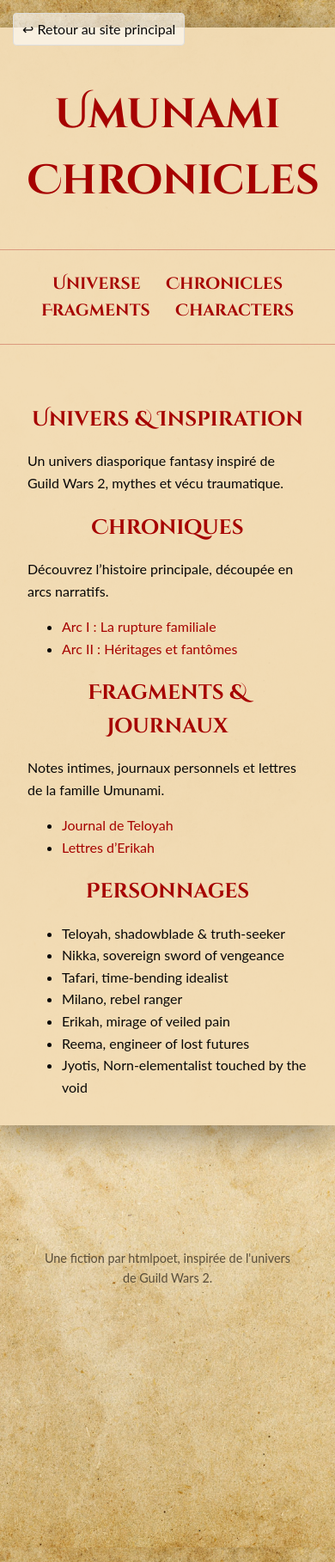
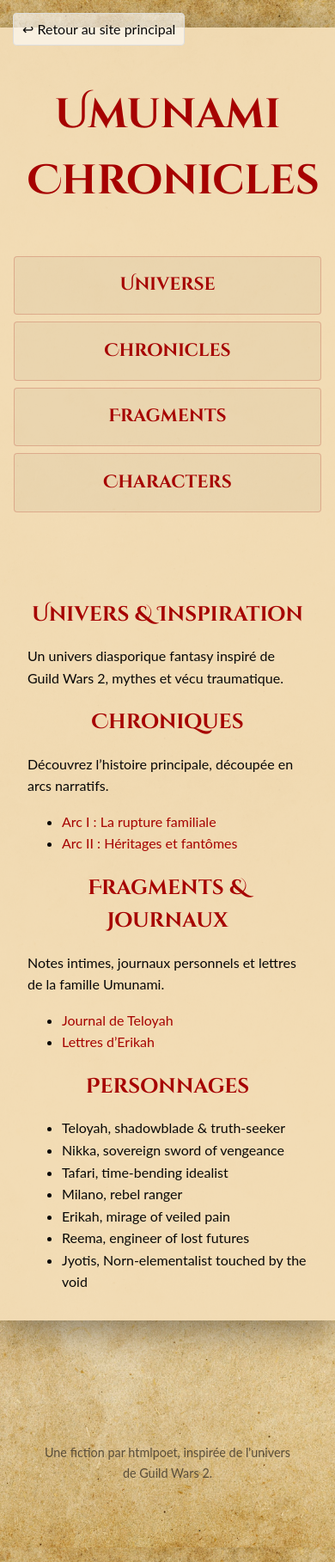
Before and after one commit to htmlpoet/htmlpoet.github.io, a Jekyll site: the page built from umunami.html, in a window 390 px wide. Shown: the whole page at 86% size. Built offline with Jekyll 4.4.1, drawn with Linux system fonts in a browser that asks for light colours.

Commit message:
umunami mobile menu

```diff
--- a/css/style.css
+++ b/css/style.css
@@ -928,12 +928,20 @@ body.umunami-body a:hover {
     /* Ajoutez un z-index élevé ici aussi pour qu'il soit cliquable */
     z-index: 1001;
   }
-  .umunami-nav a {
-    font-size: 1.2em; /* Slightly smaller on mobile to fit */
+
+  /* On retire les bordures du conteneur sur mobile pour un look plus épuré */
+  .umunami-nav {
+    border-top: none;
+    border-bottom: none;
+    padding-top: 0;
   }
+
+  /* Chaque item du menu prend toute la largeur */
   .umunami-nav li {
-    margin: 0 0.2em;
+    display: block;
+    margin: 0.5em 0; /* On remplace la marge horizontale par une marge verticale */
   }
+
   nav#main-nav {
     position: fixed;
     top: 0;
@@ -970,8 +978,17 @@ body.umunami-body a:hover {
     display: block;
     width: 100%;
   }
-  nav#main-nav a {
-    font-size: 2em;
+  /* Le lien devient un bouton cliquable sur toute sa surface */
+  .umunami-nav a {
+    display: block;
+    padding: 0.8em;
+    font-size: 1.3em; /* On garde une bonne taille de police */
+    border: 1px solid rgba(166, 2, 1, 0.2);
+    border-radius: 4px;
+    background: rgba(0,0,0,0.03);
+  }
+  .umunami-nav a:hover {
+    background: rgba(0,0,0,0.08); /* Léger changement de fond au survol/tap */
   }
   .mobile-menu-toggle.is-active span:nth-child(1) {
     transform: rotate(45deg) translate(5px, 5px);
```
